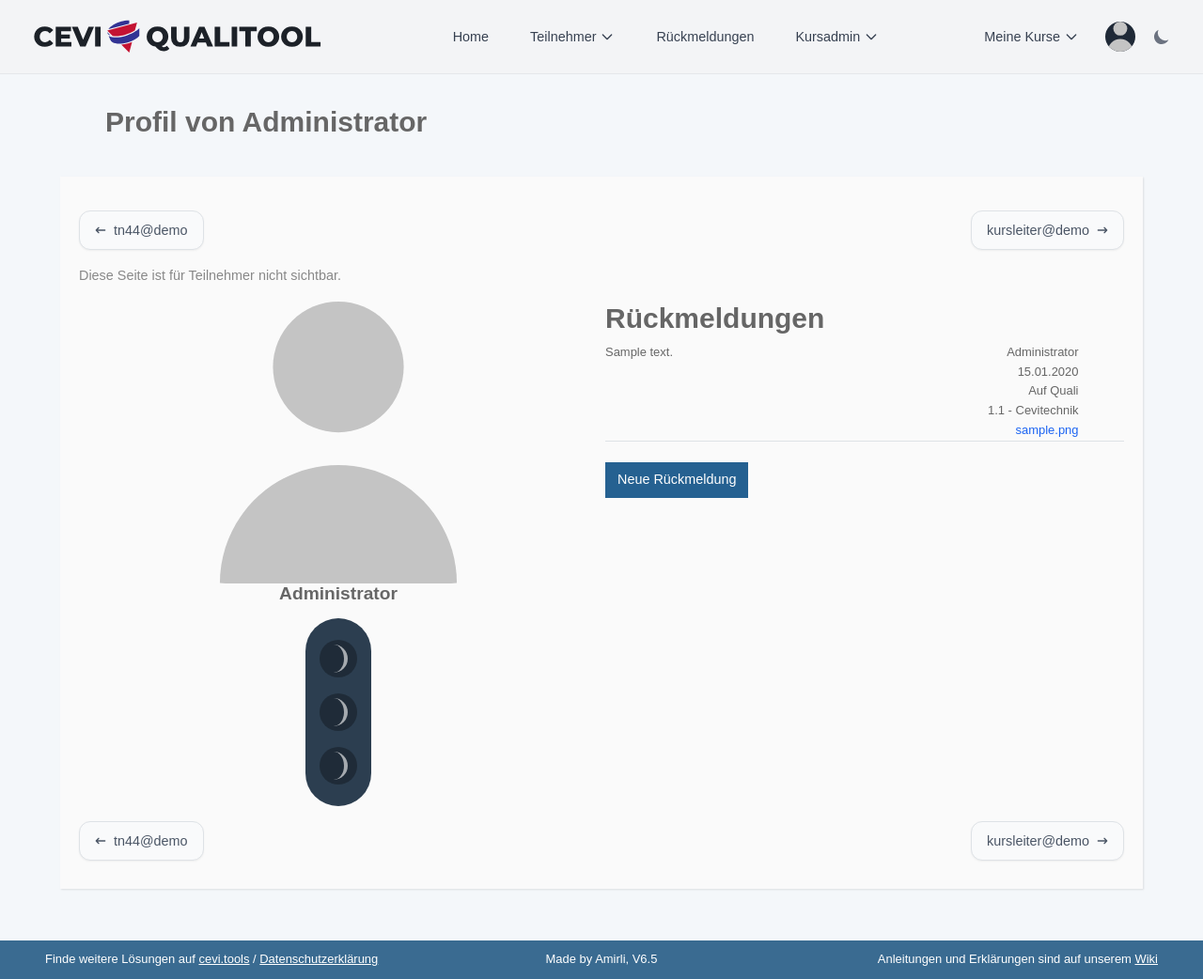
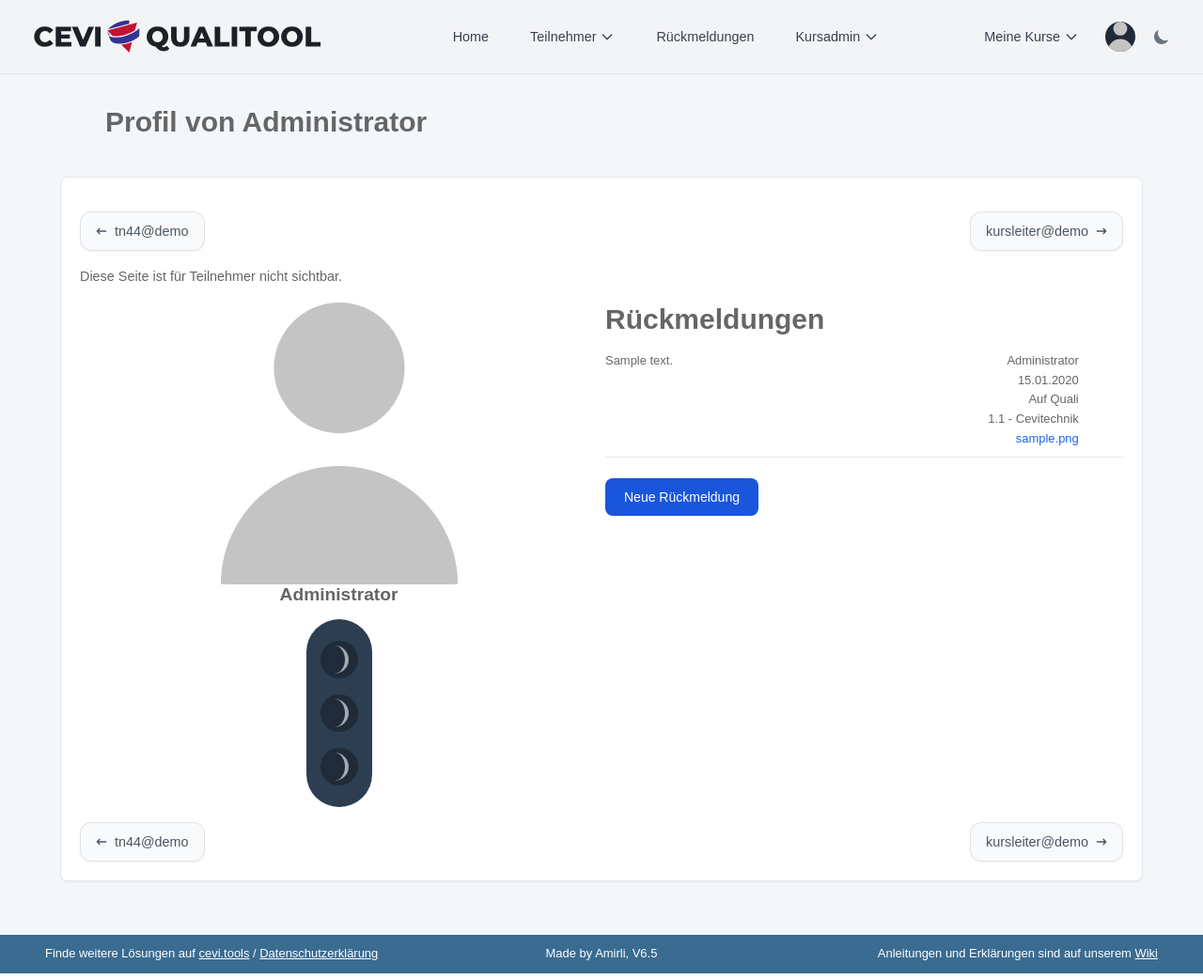
Before and after one commit to cevi/qualifikation, a Laravel app: page /profile/administrator in a window 1280 px wide. Shown: the whole page at 94% size. Run offline with Laravel 12, Linux system fonts and the light colour scheme; a user stored in the database is signed in; data comes from the database, SQL or seed files in the repository; tables that the repository leaves empty hold one stand-in row (values such as "Sample post"); style sheets or scripts are compiled from the project's sources; some libraries are stand-ins or nearby versions.

Commit message:
Weitere Formulare umgestellt

```diff
--- a/resources/css/app.css
+++ b/resources/css/app.css
@@ -307,3 +307,25 @@ input[type="button"].btn.btn-primary:hover {
 .list-table a {
     @apply font-medium text-blue-600 hover:underline dark:text-blue-500;
 }
+
+/* Kasten mit Kopf, Inhalt und Fuss (statt Bootstrap card / card-header / card-body / card-footer) */
+.panel {
+    @apply relative mb-8 rounded-lg border border-gray-200 bg-white shadow-xs dark:border-gray-700 dark:bg-gray-800;
+}
+
+.panel-header {
+    @apply flex items-center border-b border-gray-200 px-5 py-3 dark:border-gray-700;
+}
+
+.panel-body {
+    @apply p-5;
+}
+
+.panel-footer {
+    @apply border-t border-gray-200 px-5 py-3 text-right dark:border-gray-700;
+}
+
+/* Kleiner Knopf nur mit Symbol (Rückmeldung löschen/bearbeiten) */
+.button-icon {
+    @apply inline-flex items-center justify-center rounded-lg px-2 py-1 text-sm text-gray-700 hover:bg-gray-100 focus:outline-hidden focus:ring-2 focus:ring-gray-200 dark:text-gray-300 dark:hover:bg-gray-700 dark:focus:ring-gray-700;
+}
--- a/resources/views/components/auth/card.blade.php
+++ b/resources/views/components/auth/card.blade.php
@@ -1,9 +1,9 @@
 {{-- Karte der Konto-Seiten (Registrieren, Passwort zurücksetzen, E-Mail bestätigen) --}}
 @props(['title'])
 <div class="mx-auto max-w-3xl">
-    <div class="rounded-lg border border-gray-200 bg-white shadow-xs dark:border-gray-700 dark:bg-gray-800">
-        <h1 class="m-0 border-b border-gray-200 px-5 py-3 text-base font-normal text-gray-600 dark:border-gray-700 dark:text-gray-300">{{ $title }}</h1>
-        <div class="p-5">
+    <div class="panel">
+        <h1 class="panel-header m-0 text-base font-normal text-gray-600 dark:text-gray-300">{{ $title }}</h1>
+        <div class="panel-body">
             {{ $slot }}
         </div>
     </div>
--- a/resources/views/components/posts/form.blade.php
+++ b/resources/views/components/posts/form.blade.php
@@ -15,7 +15,7 @@
         <x-forms.container>
             <x-forms.checkbox name="delete_file" id="delete_file" :label="$post->file ? 'Bestehende Datei ' . e($post->filename()) . ' löschen' : 'Bestehende Datei löschen'" :value="$post['delete_file']"/>
         </x-forms.container>
-        <p class="block mb-2 text-sm font-medium text-gray-900 dark:text-white">oder</p>
+        <p class="field-label">oder</p>
     </div>
     <x-forms.container>
         <x-forms.file name="file" :disabled="Auth::user()->demo"/>
@@ -27,7 +27,7 @@
        <x-forms.checkbox label="Sichtbar für Qualifikation" name="show_on_survey" value="{{$post['show_on_survey']}}"/>
     </x-forms.container>
     <x-forms.container>
-        <x-forms.button type="submit" class="btn btn-primary">
+        <x-forms.button type="submit" class="button-primary">
             {{ $post['id'] ? 'Änderungen Speichern' : 'Rückmeldung Erstellen' }}
         </x-forms.button>
     </x-forms.container>
--- a/resources/views/components/posts/post.blade.php
+++ b/resources/views/components/posts/post.blade.php
@@ -1,56 +1,46 @@
 <section class="content">
     <h3 class="text-3xl font-bold dark:text-white">{{$title}}</h3>
-    <div class="profile-table">
+    <div class="text-[0.9em]">
         @foreach ($posts as $post)
-            <div class="row">
-                <div class="col-lg-8 col-md-12 col-sm-12 col-xs-12">
+            {{-- Breit: Text | Angaben untereinander | Knöpfe; mittel: Angaben in drei Spalten; Handy: alles untereinander --}}
+            <div class="grid grid-cols-12 gap-x-4 py-2">
+                <div class="col-span-12 min-w-0 lg:col-span-8">
                     {!! nl2br(e($post->comment)) !!}
                 </div>
-                <div class="col-lg-3 col-md-10 col-sm-10 col-xs-10 text-right">
-                    <div class="row">
-                        <div
-                            class="col-lg-12 col-md-4 col-sm-4 col-xs-4 text-right">
+                <div class="col-span-12 min-w-0 text-right sm:col-span-10 lg:col-span-3">
+                    <div class="grid gap-x-4 sm:grid-cols-3 lg:grid-cols-1">
+                        <div>
                             @if($showLeader)
                                 {{$post->leader ? $post->leader['username'] : ''}}
                             @else
                                 {{$post->campUser ? $post->campUser->user['username'] : ''}}
                             @endif
                         </div>
-                        <div
-                            class="col-lg-12 col-md-4 col-sm-4 col-xs-4 text-right">
+                        <div>
                             {{$post->created_at ? $post->created_at->isoFormat('L') : 'no date'}}
                         </div>
-                        <div
-                            class="col-lg-12 col-md-4 col-sm-4 col-xs-4 text-right">
+                        <div>
                             {{$post->show_on_survey ? 'Auf Quali' : ''}}
                         </div>
-                        <div
-                            class="col-lg-12 col-md-4 col-sm-4 col-xs-4 text-right">
+                        <div>
                             {{$post->question->number ?? ''}} - {{$post->question->competence ?? ''}}
                         </div>
                         @if ($post->file)
-                            <div
-                                class="col-lg-12 col-md-4 col-sm-4 col-xs-4 text-right">
+                            <div class="min-w-0 break-all">
                                 <a href="{{route('downloadFile',$post['uuid'] ?? '0')}}"
                                    target="_blank" class="font-medium text-blue-600 dark:text-blue-500 hover:underline">{{$post->filename()}}</a>
                             </div>
                         @endif
                     </div>
                 </div>
-                <div class="col-lg-1 col-md-2 col-sm-2 col-xs-2 text-right">
+                <div class="col-span-12 text-right sm:col-span-2 lg:col-span-1">
                     @if ($post->leader && ($post->leader['id'] === Auth::user()->id) && $editable)
-                        <div class="row">
-                            <div
-                                class="col-lg-12 col-md-6 col-sm-6 col-xs-6 text-right">
+                        <div class="flex flex-wrap justify-end gap-1 lg:flex-col lg:items-end">
                             {!! Form::model($post, ['method' => 'DELETE', 'action'=>['PostController@destroy',$post]]) !!}
-                                <div class="form-group">
-                                    {!! Form::button(' <i class="fas fa-trash-alt"></i>', ['type' => 'submit', 'class' => 'btn btn-sm confirm', 'title' => 'Rückmeldung löschen', 'data-confirm' => 'Rückmeldung löschen?', 'data-confirm-text' => 'Willst du die Rückmeldung wirklich löschen?', 'data-confirm-icon' => 'info'])!!}
-                                </div>
+                                {!! Form::button(' <i class="fas fa-trash-alt"></i>', ['type' => 'submit', 'class' => 'button-icon confirm', 'title' => 'Rückmeldung löschen', 'data-confirm' => 'Rückmeldung löschen?', 'data-confirm-text' => 'Willst du die Rückmeldung wirklich löschen?', 'data-confirm-icon' => 'info'])!!}
                             {!! Form::close()!!}
-                            </div>
-                            <div class="col-lg-12 col-md-6 col-sm-6 col-xs-6 text-right">
                             @if($user)
-                                    <button type="button" class="edit-post-btn btn btn-sm"
+                                <button type="button" class="edit-post-btn button-icon" title="Rückmeldung bearbeiten"
                                     data-post="{{ json_encode([
                                         'id' => $post->id,
                                         'comment' => $post->comment,
@@ -61,16 +51,15 @@
                                     <i class="fas fa-edit"></i>
                                 </button>
                             @else
-                                    <a href="{{ route('posts.edit', $post) }}">
+                                <a href="{{ route('posts.edit', $post) }}" class="button-icon" title="Rückmeldung bearbeiten">
                                     <i class="fas fa-edit"></i>
                                 </a>
                             @endif
                         </div>
-                        </div>
                     @endif
                 </div>
             </div>
-            <hr class="h-px bg-gray-400 border-0 dark:bg-gray-200">
+            <hr class="m-0 h-px border-0 bg-gray-200 dark:bg-gray-600">
         @endforeach
     </div>
 </section>
--- a/resources/views/home/compare.blade.php
+++ b/resources/views/home/compare.blade.php
@@ -6,7 +6,7 @@
         <x-layouts.page-title :title="$title" :help="$help" :subtitle="$subtitle" :header=false/>
         @if(!$aktUser->isTeilnehmer())
             <p>
-                <a type="button" class="text-white bg-blue-700 hover:bg-blue-800 focus:ring-4 focus:ring-blue-300 font-medium rounded-lg text-sm px-5 py-2.5 me-2 mb-2 dark:bg-blue-600 dark:hover:bg-blue-700 focus:outline-hidden dark:focus:ring-blue-800"
+                <a type="button" class="button-primary"
                    href="{{route('survey.downloadPDF', $survey)}}">Druckansicht</a>
             </p>
             <p>
@@ -94,9 +94,9 @@
             <br>
         @endif
         @if ($aktUser->id == $survey->campUser->leader_id)
-            <div class="form-group row">
+            <div class="mb-2.5">
                 {!! Form::model($survey, ['method' => 'Patch', 'action'=>['SurveysController@finish',$survey->id]]) !!}
-                {!! Form::submit('Qualifikationsprozess abschliessen', ['class' => 'btn btn-primary'])!!}
+                {!! Form::submit('Qualifikationsprozess abschliessen', ['class' => 'button-primary'])!!}
             </div>
             <br>
         @endif
--- a/resources/views/home/profile.blade.php
+++ b/resources/views/home/profile.blade.php
@@ -1,8 +1,8 @@
 @extends('layouts.layout')
 @section('survey_content')
     <x-layouts.page-title :title="$title" :help="$help" :subtitle="$subtitle" :header=false/>
-    <div class="card border-primary">
-        <div class="card-body cardbody-navtabs">
+    <div class="panel">
+        <div class="panel-body">
             @if($previousUser && $nextUser)
             <div class="flex items-center justify-between w-full mt-4 mb-4">
                 <!-- Previous Button -->
@@ -25,7 +25,7 @@
                 <div>
                     <div class="text-center-profile mbl">
                         <img src="{{$user->getAvatar()}}" alt="img"
-                                class="img-circle img-bor">
+                                class="img-bor">
                     </div>
                     <div class="profile_user">
                         <h3 class="user_name_max">{{$user->username}} {{$user->group['shortname'] ?? ''}}</h3>
@@ -50,7 +50,7 @@
                 </div>
                 <div>
                     <x-posts.post :posts="$posts" :showLeader="true" :title="'Rückmeldungen'" :user="$user"/>
-                    <button type="button" id="new-feedback-btn" class="btn btn-primary mt-3">
+                    <button type="button" id="new-feedback-btn" class="button-primary mt-3">
                         Neue Rückmeldung
                     </button>
                 </div>
--- a/resources/views/home/surveys.blade.php
+++ b/resources/views/home/surveys.blade.php
@@ -3,7 +3,7 @@
 @section('survey_content')
     <x-layouts.page-title :title="$title" :help="$help" :header=false/>
     @if ($surveys)
-        <div class="card table-responsive">
+        <div class="relative mb-8 overflow-x-auto rounded-lg border border-gray-200 shadow-xs dark:border-gray-700">
             <table class="w-full text-sm text-left rtl:text-right text-gray-500 dark:text-gray-400">
                 <thead class="text-xs text-gray-700 uppercase bg-gray-50 dark:bg-gray-700 dark:text-gray-400">
                     <tr>
--- a/resources/views/layouts/layout.blade.php
+++ b/resources/views/layouts/layout.blade.php
@@ -1,7 +1,7 @@
 @extends('layouts.app')
 
 @section('content')
-    <div class="container-fluid">
+    <div class="px-4 md:px-12">
         @if(Session::has('message'))
             <x-layouts.alert id="alert-message">{{ Session::get('message') }}</x-layouts.alert>
         @endif
```
Also changed, not shown: resources/views/components/surveys/radar-chart.blade.php (+5 -5 lines), resources/views/home/camp_types/create.blade.php (+15 -15 lines), resources/views/home/camps/create.blade.php (+9 -13 lines), resources/views/home/posts/index.blade.php (+4 -4 lines), resources/views/home/survey.blade.php (+19 -19 lines), resources/views/home/user.blade.php (+20 -26 lines), 1 other file. Lines whose indentation alone changed are shown as unchanged.
